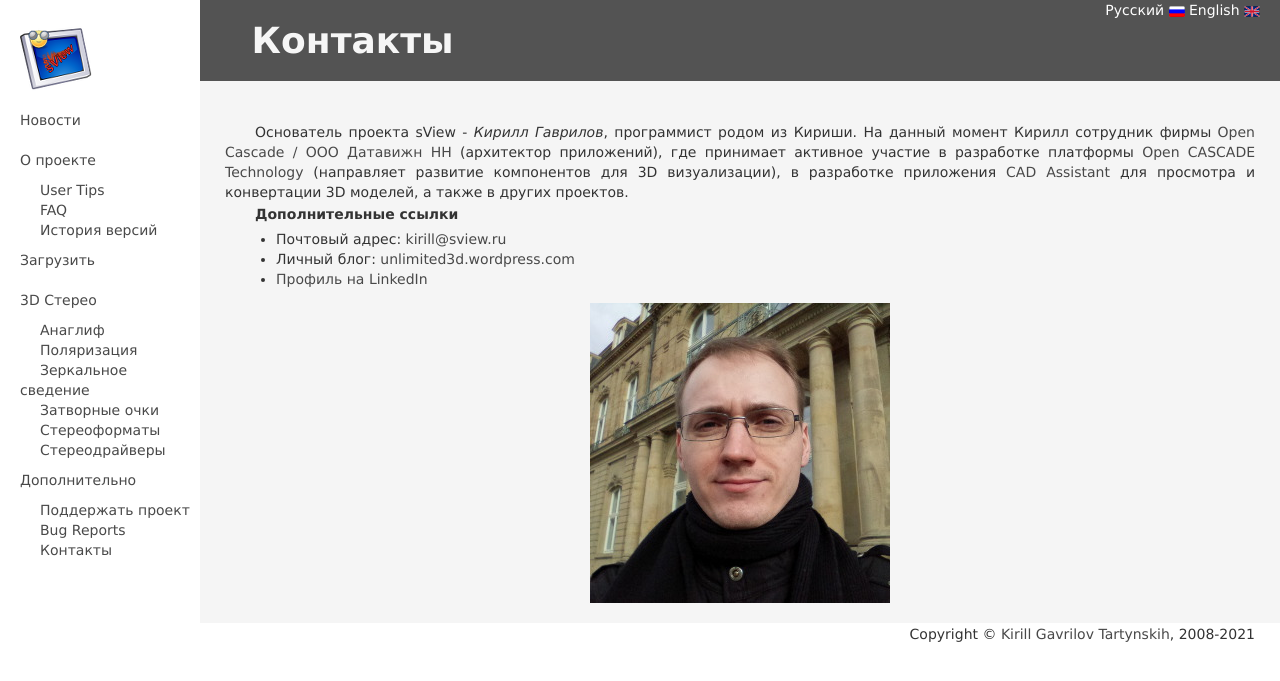
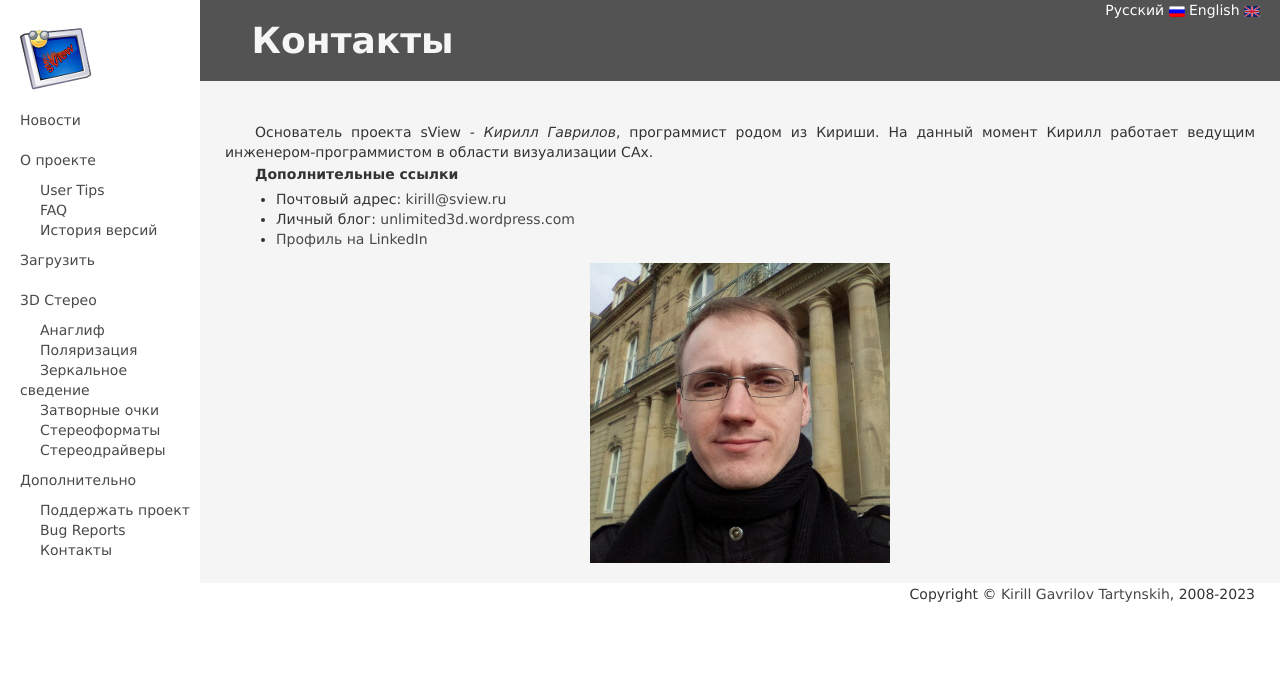
Before and after one commit to gkv311/gkv311.github.io, a Jekyll site: the page built from ru/contact.md, in a window 1280 px wide. Shown: the top 681 px of the page. Built offline with Jekyll 4.4.1, drawn with Linux system fonts in a browser that asks for light colours; nearby versions of some CDN libraries; library files that are not in the unit come from our copies.

Commit message:
Update about

```diff
--- a/_config.yml
+++ b/_config.yml
@@ -38,13 +38,13 @@ exclude: [README.markdown, package.json, grunt.js, Gruntfile.js, Gruntfile.coffe
 excerpt_separator: <!--break-->
 
 sview_download:  "https://download.sview.ru"
-sview_version_win:    "22.01"
+sview_version_win:    "22.03"
 sview_version_mac:    "20.08"
 sview_version_apk:    "20.08"
-sview_build_date_win: "2022-01-16"
+sview_build_date_win: "2023-02-04"
 sview_build_date_mac: "2020-08-19"
 sview_build_date_apk: "2020-08-02"
-sview_win_exe:        "sViewSetup_v.22.01_16.exe"
+sview_win_exe:        "sViewSetup_v.23.02_4.exe"
 sview_win_ovr_exe:    "sViewSetup_v.15.11alpha15_OVR.exe"
 sview_mac_dmg:        "sViewSetup_v.20.08_19.dmg"
 sview_apk_apk32:      "sViewSetup_v.20.08_02-1_armeabi_v7a.apk"
--- a/_layouts/default.html
+++ b/_layouts/default.html
@@ -100,7 +100,7 @@ function switchLanguage(theLang) {
 
   </div> <!-- page-content-wrapper -->
 
-  <div align="right" style="padding-right: 20px;"><p>Copyright © <a href="/en/about">Kirill Gavrilov Tartynskih</a>, 2008-2021</p></div>
+  <div align="right" style="padding-right: 20px;"><p>Copyright © <a href="/en/about">Kirill Gavrilov Tartynskih</a>, 2008-2023</p></div>
 </div> <!-- wrapper -->
 
 <!-- Custom JavaScript for the Menu Toggle -->
--- a/ru/contact.md
+++ b/ru/contact.md
@@ -6,10 +6,7 @@ permalink: /ru/about/
 ---
 
 Основатель проекта sView - *Кирилл Гаврилов*, программист родом из Кириши.
-На данный момент Кирилл сотрудник фирмы [Open Cascade / ООО Датавижн НН](https://opencascade.com) (архитектор приложений),
-где принимает активное участие в разработке платформы [Open CASCADE Technology](https://dev.opencascade.org) (направляет развитие компонентов для 3D визуализации),
-в разработке приложения [CAD Assistant](https://dev.opencascade.org/project/cad-assistant) для просмотра и конвертации 3D моделей,
-а также в других проектов.
+На данный момент Кирилл работает ведущим инженером-программистом в области визуализации CAx.
 
 **Дополнительные ссылки**
 
```
Also changed, not shown: en/contact.md (+3 -2 lines).
